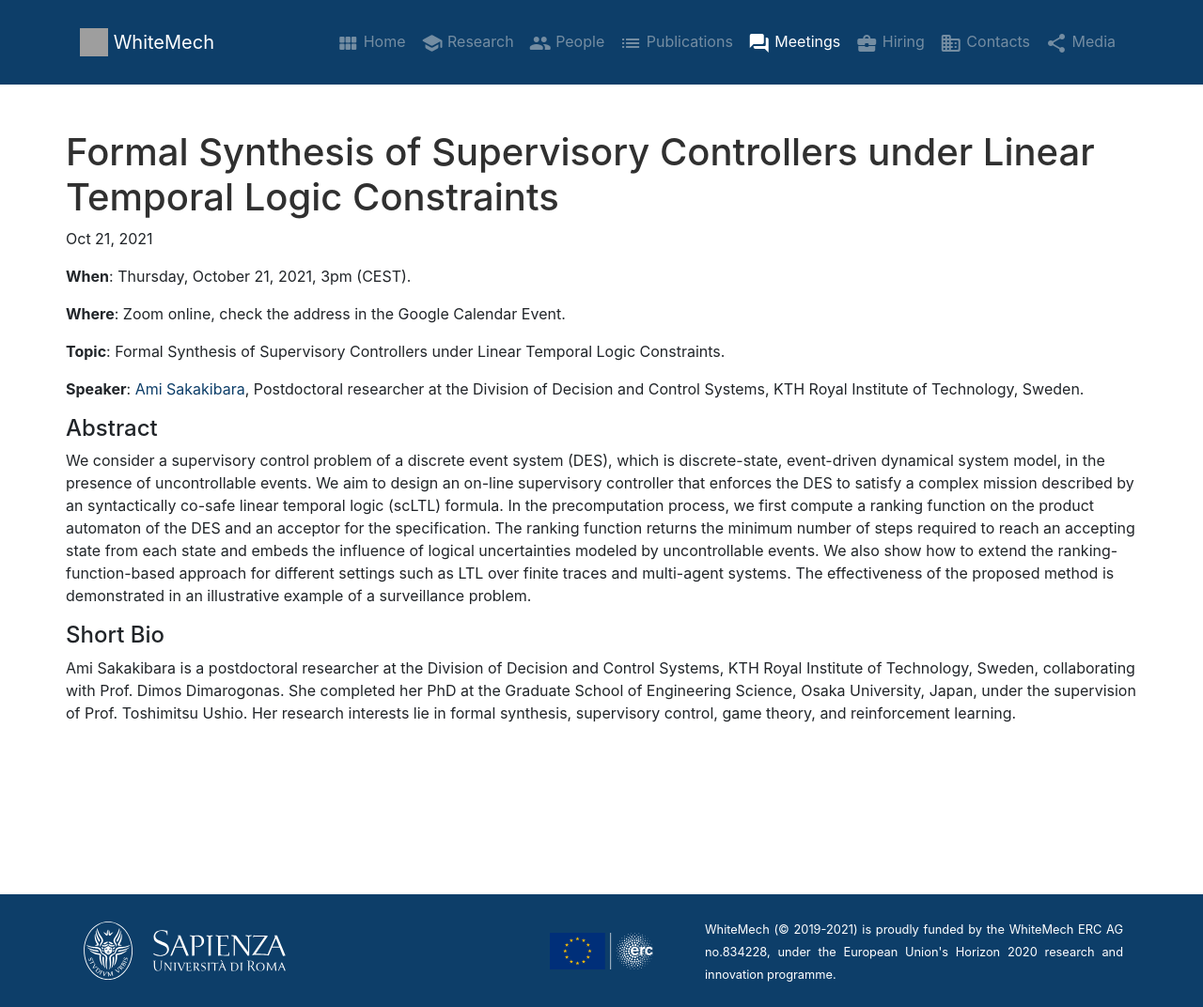
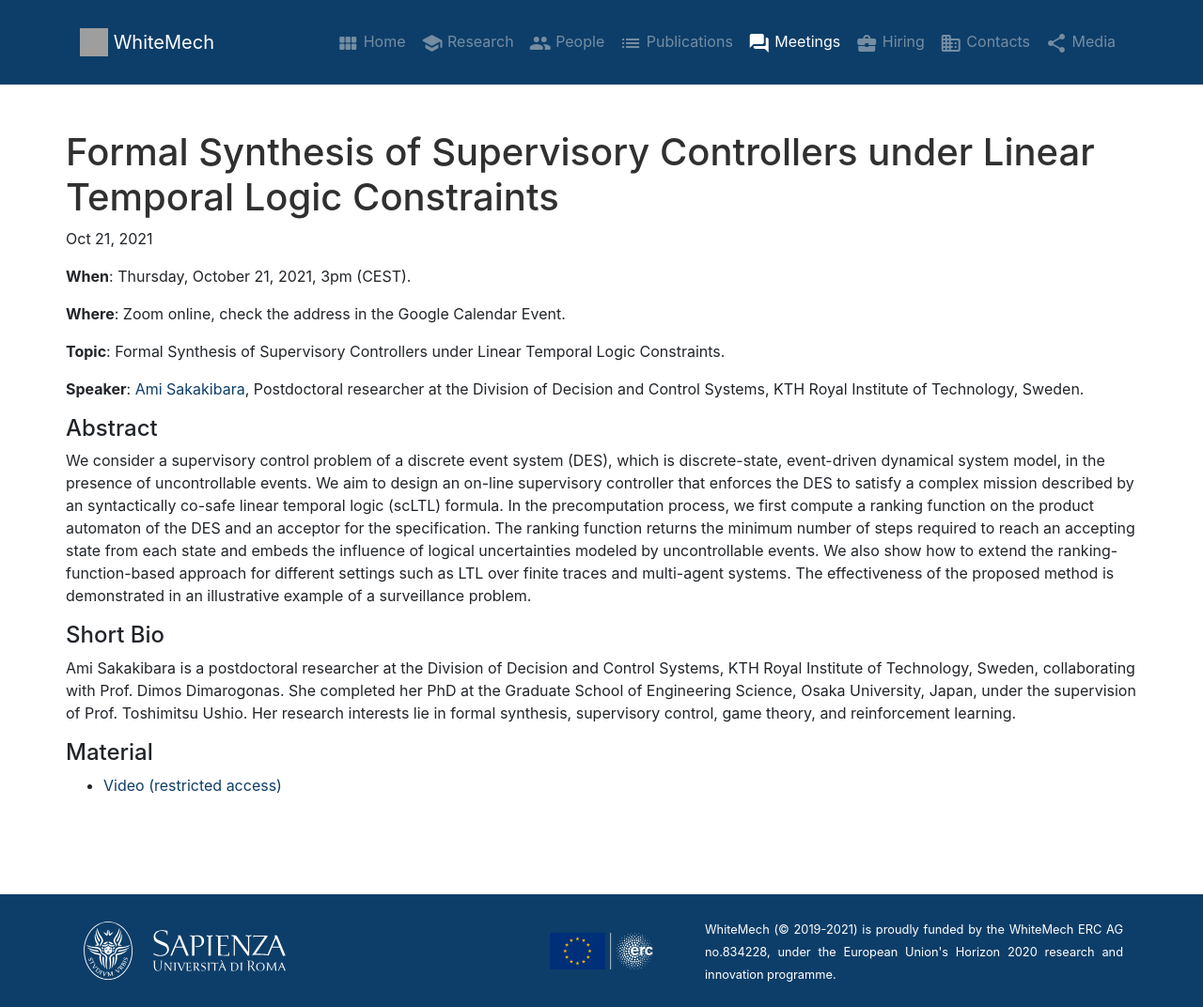
Before and after one commit to whitemech/whitemech.github.io, a Jekyll site: the page built from meetings/_posts/2021-10-21-formal-synthesis-of-supervisory-controllers-under-LTL-constraints.md, in a window 1280 px wide and 1072 px high. Shown: the whole window at 94% size. Built offline with Jekyll 4.4.1, drawn with Linux system fonts in a browser that asks for light colours.

Commit message:
uploaded video recording with limited access

```diff
--- a/meetings/_posts/2021-10-21-formal-synthesis-of-supervisory-controllers-under-LTL-constraints.md
+++ b/meetings/_posts/2021-10-21-formal-synthesis-of-supervisory-controllers-under-LTL-constraints.md
@@ -18,3 +18,7 @@
 #### Short Bio
 
 Ami Sakakibara is a postdoctoral researcher at the Division of Decision and Control Systems, KTH Royal Institute of Technology, Sweden, collaborating with Prof. Dimos Dimarogonas. She completed her PhD at the Graduate School of Engineering Science, Osaka University, Japan, under the supervision of Prof. Toshimitsu Ushio. Her research interests lie in formal synthesis, supervisory control, game theory, and reinforcement learning.
+
+#### Material
+
+- [Video (restricted access)](https://uniroma1.zoom.us/rec/share/xVLhhu7kBla_F9e3KVM0qyq9c01AJHgi8fCJ1-uOv58MaW0hHxw_TZvn_63GsHjt.d_jRm8Vi1NJYE3Dz)
```
